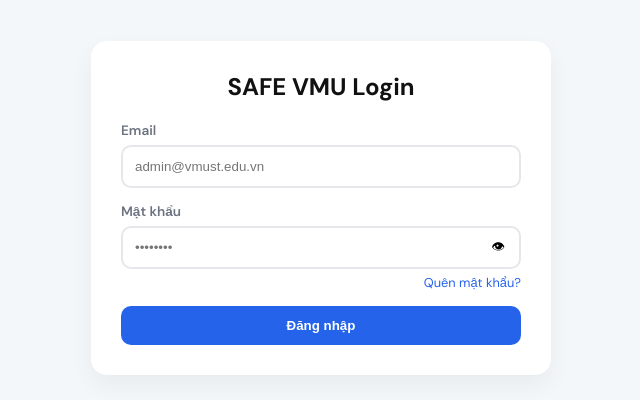
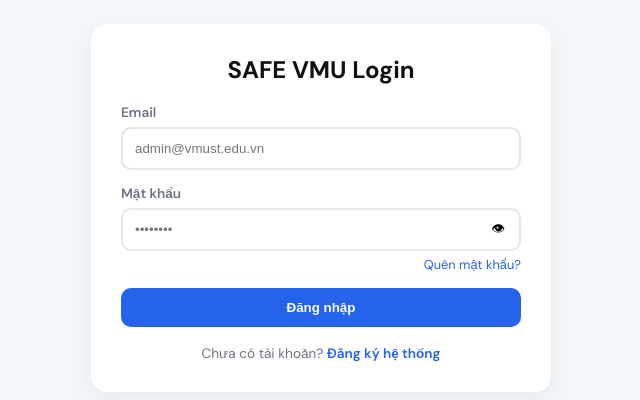
Before and after one commit to huonggiang-g/safe-vmu, a website: page login.html in a window 1280 px wide. Shown: the part 192-592 px from the top of the page, without its empty margins (319-959 px from the left). Drawn offline with Linux system fonts and the light colour scheme.

Commit message:
Update login.html

```diff
--- a/login.html
+++ b/login.html
@@ -63,6 +63,11 @@
     </div>
 
     <button class="fp-btn fp-btn-primary" onclick="login()">Đăng nhập</button>
+
+    <div style="text-align: center; margin-top: 18px; font-size: 0.85rem; color: #6b7280;">
+      Chưa có tài khoản?
+      <a href="register.html" style="color: #2563eb; text-decoration: none; font-weight: 600;">Đăng ký hệ thống</a>
+    </div>
   </div>
 
   <div class="fp-overlay" id="fpOverlay">
@@ -131,7 +136,7 @@
       el.className = 'msg-box show ' + type;
     }
 
-    // --- HÀM ĐĂNG NHẬP (BẠN ĐANG THIẾU CÁI NÀY) ---
+    // --- HÀM ĐĂNG NHẬP ---
     async function login() {
       const email = document.getElementById('email').value.trim();
       const pw = document.getElementById('password').value;
```
